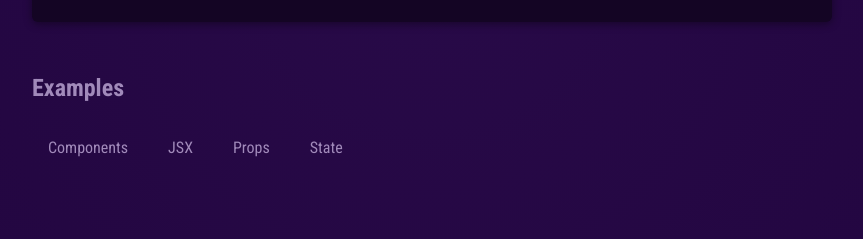
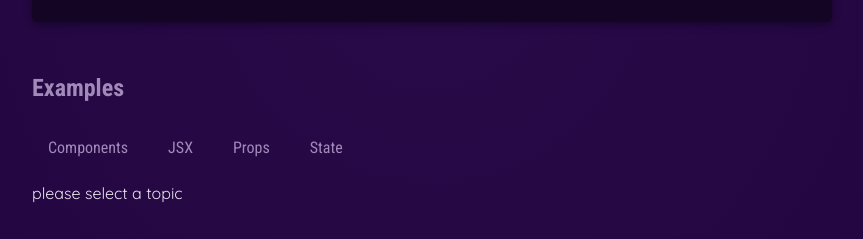
Before and after one commit to pranotimulay/react-amuse, a React (Create React App) app: page / in a window 1280 px wide. Shown: the part 677-916 px from the top of the page, without its empty margins (208-1071 px from the left). Built offline with nearby package versions, Linux system fonts and the light colour scheme.

Commit message:
manage state, the useState() hook

```diff
--- a/src/App.jsx
+++ b/src/App.jsx
@@ -6,6 +6,7 @@ import stateMgmt from './assets/state-mgmt.png';
 import Header from './components/Header.jsx';
 import CoreConcepts from './components/CoreConcepts.jsx';
 import TabButton from "./components/TabButton";
+import { useState } from "react";
 
 const reactCourseTypes = ["Fundamental", "Core", "Advanced"];
 
@@ -39,8 +40,11 @@ const CORE_CONCEPTS = [
 
 function App() {
 
+    const [topic, selectedTopic] = useState('please select a topic');
+
     function handleSelect(selectedButton) { //alternate convention clickHandler
         console.log("handleSelect() called! ---> "+ selectedButton);
+        selectedTopic(selectedButton);
     }
 
     return (
@@ -66,10 +70,7 @@ function App() {
                         <TabButton onSelect={() => handleSelect('props')}>Props</TabButton>  {/*React is not aware where to output this value unless configured */}
                         <TabButton onSelect={() => handleSelect('state')}>State</TabButton>  {/*React is not aware where to output this value unless configured */}
                     </menu>
-
-
-
-
+                    {topic}
                 </section>
 
 
```
Also changed, not shown: src/notes/notes.md (added, +8 -0 lines).
